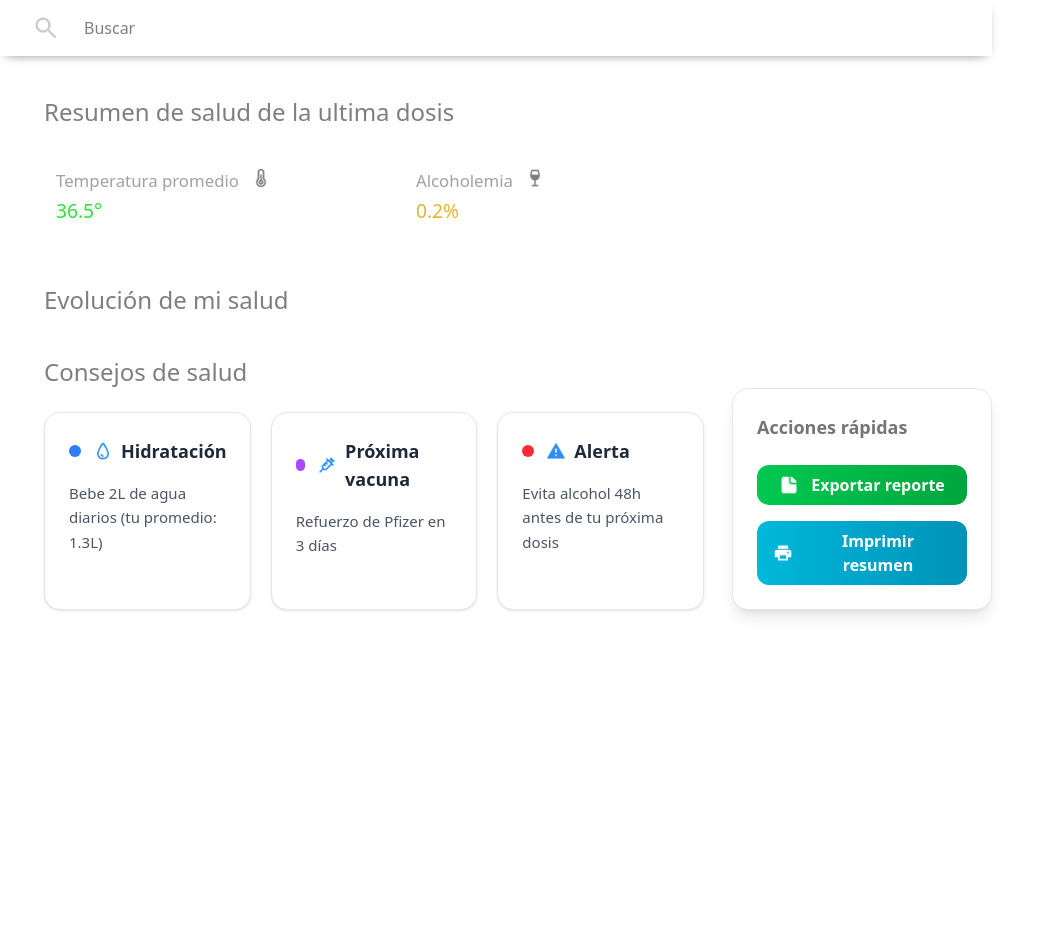
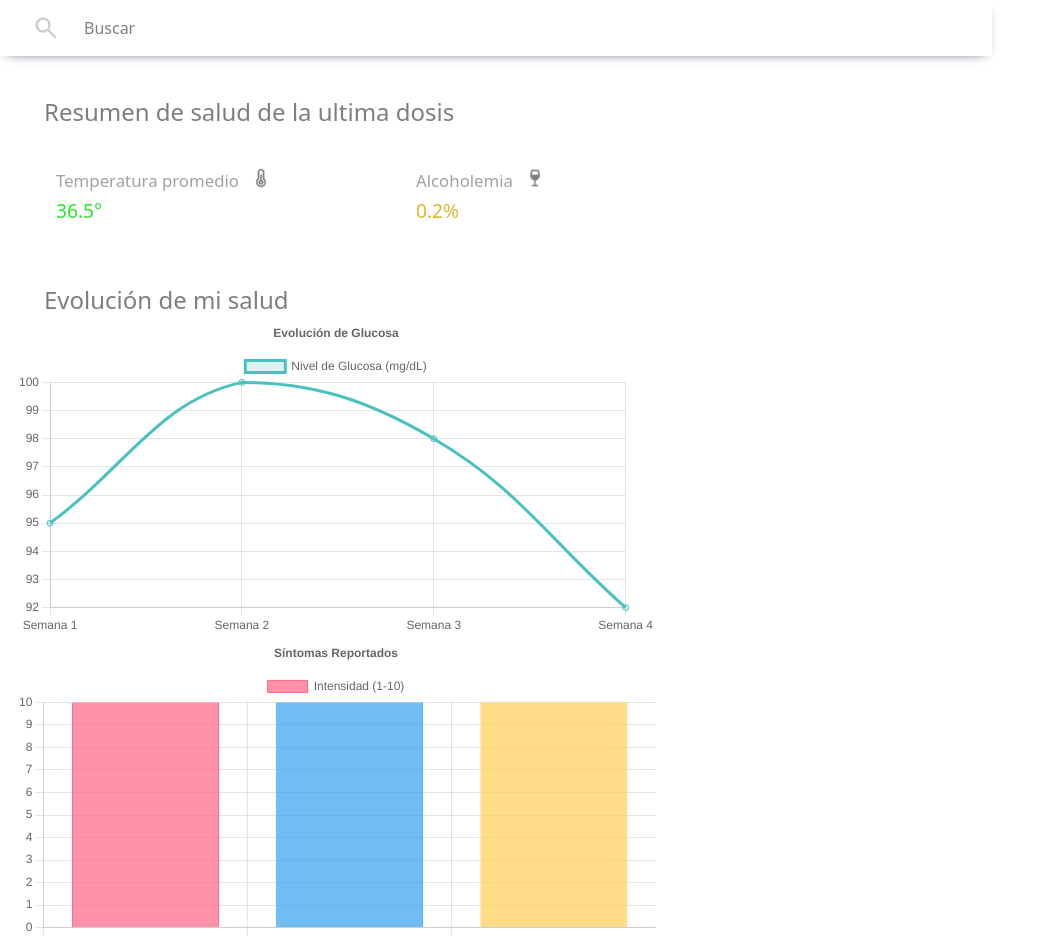
Before and after one commit to kull18/frontend-vacunas, a React (Vite) app: page /dashboard/estado-salud in a window 1280 px wide. Shown: the top 938 px of the page, without its empty margins (0-1053 px from the left). Before the commit the page ends 800 px from the top, so only its background shows below. Built offline with nearby package versions, Linux system fonts and the light colour scheme; a web font is replaced by a local one.

Commit message:
Agregando las graficas en la vista Resumen de salud de la ultima dosis

```diff
--- /dev/null
+++ b/src/features/Users/presentation/Components/Molecules/HealtStatus/BarChartHealtStatus.tsx
@@ -0,0 +1,72 @@
+import React from "react";
+import { Bar } from "react-chartjs-2";
+import {
+  Chart as ChartJS,
+  CategoryScale,
+  LinearScale,
+  BarElement,
+  Title,
+  Tooltip,
+  Legend,
+} from "chart.js";
+
+// Registra los componentes necesarios de Chart.js
+ChartJS.register(
+  CategoryScale,
+  LinearScale,
+  BarElement,
+  Title,
+  Tooltip,
+  Legend
+);
+
+interface BarChartProps {
+  labels: string[];
+  dataValues: number[];
+}
+
+const BarChartHealtStatus: React.FC<BarChartProps> = ({ labels, dataValues }) => {
+  const data = {
+    labels: labels, // Ejemplo: ["Dolor", "Fatiga", "Náuseas"]
+    datasets: [
+      {
+        label: "Intensidad (1-10)",
+        data: dataValues, // Ejemplo: [3, 5, 2]
+        backgroundColor: [
+          "rgba(255, 99, 132, 0.7)",
+          "rgba(54, 162, 235, 0.7)",
+          "rgba(255, 206, 86, 0.7)",
+        ],
+        borderColor: [
+          "rgba(255, 99, 132, 1)",
+          "rgba(54, 162, 235, 1)",
+          "rgba(255, 206, 86, 1)",
+        ],
+        borderWidth: 1,
+      },
+    ],
+  };
+
+  const options = {
+    responsive: true,
+    plugins: {
+      legend: {
+        position: "top" as const,
+      },
+      title: {
+        display: true,
+        text: "Síntomas Reportados",
+      },
+    },
+    scales: {
+      y: {
+        beginAtZero: true,
+        max: 10,
+      },
+    },
+  };
+
+  return <Bar data={data} options={options} />;
+};
+
+export default BarChartHealtStatus;
--- a/src/features/Users/presentation/Components/Molecules/HealtStatus/GraphsHealtStatus.tsx
+++ b/src/features/Users/presentation/Components/Molecules/HealtStatus/GraphsHealtStatus.tsx
@@ -1,8 +1,29 @@
+import BarChartHealtStatus from "./BarChartHealtStatus";
+import LineChartHealtStatus from "./LineChartHealtStatus";
+import style from "../HealtStatus/Healt.module.css"
 function GraphsHealtStatus() {
+    const glucoseData = {
+        labels: ["Semana 1", "Semana 2", "Semana 3", "Semana 4"],
+        values: [95, 100, 98, 92],
+    };
+
+    const symptomsData = {
+        labels: ["Dolor", "Fatiga", "Náuseas"],
+        values: [3, 5, 2],
+    };
     return (
         <>
         <div className="mt-10">
             <p className="text-2xl text-[#00000081] ml-7">Evolución de mi salud</p>
+        </div>
+        <div className="flex sm:flex-row flex-wrap">
+            <div className="w-[50vh] h-[40vh] sm:w-[80vh] sm:h-[40vh]" id={style.lineChart}>
+            <LineChartHealtStatus labels={glucoseData.labels} dataValues={glucoseData.values}></LineChartHealtStatus>
+            </div>
+
+            <div className="w-[50vh] h-[40vh] sm:w-[80vh] sm:h-[40vh]" id={style.BarChart}>
+            <BarChartHealtStatus labels={symptomsData.labels} dataValues={glucoseData.values}></BarChartHealtStatus>
+            </div>
         </div>
         </>
      );
--- /dev/null
+++ b/src/features/Users/presentation/Components/Molecules/HealtStatus/Healt.module.css
@@ -0,0 +1,24 @@
+#lineChart {
+  animation: fadeUp 0.7s ease-out 0.8s forwards;
+  opacity: 0;
+  transform: translateY(40px); /* posición inicial más baja */
+  transition: all 0.3s ease-in-out;
+}
+
+#BarChart {
+  animation: fadeUp 0.7s ease-out 1.1s forwards;
+  opacity: 0;
+  transform: translateY(40px); /* posición inicial más baja */
+  transition: all 0.3s ease-in-out;
+}
+
+@keyframes fadeUp {
+  from {
+    opacity: 0;
+    transform: translateY(40px);
+  }
+  to {
+    opacity: 1;
+    transform: translateY(0);
+  }
+}
--- /dev/null
+++ b/src/features/Users/presentation/Components/Molecules/HealtStatus/LineChartHealtStatus.tsx
@@ -0,0 +1,66 @@
+import React from "react";
+import { Line } from "react-chartjs-2";
+import {
+  Chart as ChartJS,
+  CategoryScale,
+  LinearScale,
+  PointElement,
+  LineElement,
+  Title,
+  Tooltip,
+  Legend,
+} from "chart.js";
+
+// Registra los componentes necesarios de Chart.js
+ChartJS.register(
+  CategoryScale,
+  LinearScale,
+  PointElement,
+  LineElement,
+  Title,
+  Tooltip,
+  Legend
+);
+
+interface LineChartProps {
+  labels: string[];
+  dataValues: number[];
+}
+
+const LineChartHealtStatus: React.FC<LineChartProps> = ({ labels, dataValues }) => {
+  const data = {
+    labels: labels, // Ejemplo: ["Semana 1", "Semana 2", "Semana 3"]
+    datasets: [
+      {
+        label: "Nivel de Glucosa (mg/dL)",
+        data: dataValues, // Ejemplo: [90, 95, 100]
+        borderColor: "#4bc0c0",
+        backgroundColor: "rgba(75, 192, 192, 0.2)",
+        tension: 0.4,
+        fill: true,
+      },
+    ],
+  };
+
+  const options = {
+    responsive: true,
+    plugins: {
+      legend: {
+        position: "top" as const,
+      },
+      title: {
+        display: true,
+        text: "Evolución de Glucosa",
+      },
+    },
+    scales: {
+      y: {
+        beginAtZero: false,
+      },
+    },
+  };
+
+  return <Line data={data} options={options} />;
+};
+
+export default LineChartHealtStatus;
--- a/src/features/Users/presentation/Components/Molecules/HistorialVacunacionPaciente/DashBoard.tsx
+++ b/src/features/Users/presentation/Components/Molecules/HistorialVacunacionPaciente/DashBoard.tsx
@@ -37,7 +37,7 @@ function DashBoard() {
 
 type Rol = "paciente" | "enfermero"; // Simulación del tipo esperado
 
-const rol = "enfermero" as Rol; // Aquí haces la prueba
+const rol = "paciente" as Rol; // Aquí haces la prueba
 
 
     const navigateLogin = () =>{
--- a/src/features/Users/presentation/Components/Molecules/HistorialVacunacionPaciente/main.module.css
+++ b/src/features/Users/presentation/Components/Molecules/HistorialVacunacionPaciente/main.module.css
@@ -125,6 +125,8 @@ box-shadow: 0px 0px 13px -8px rgba(66, 68, 90, 1);
   margin-right: 20vh;
 }
 
+
+
 @keyframes title{
   from{
     margin-left: 20vh;
```
